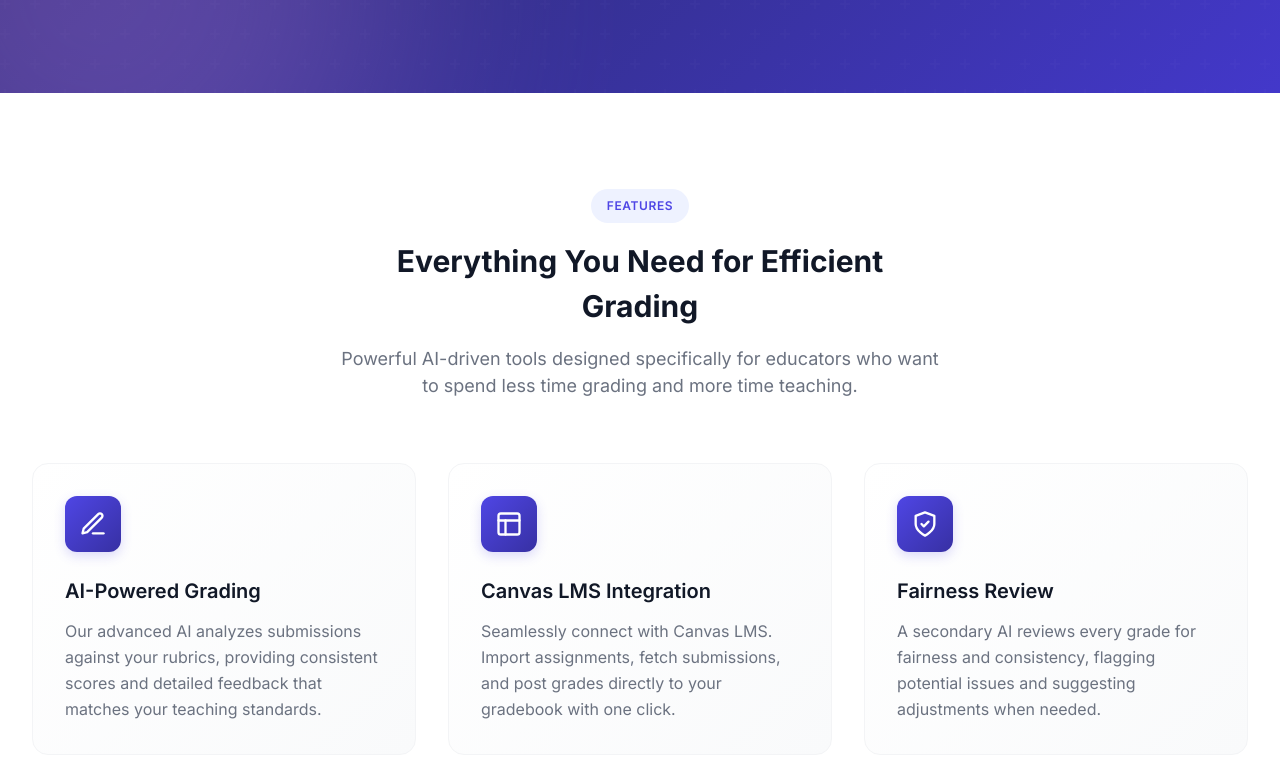
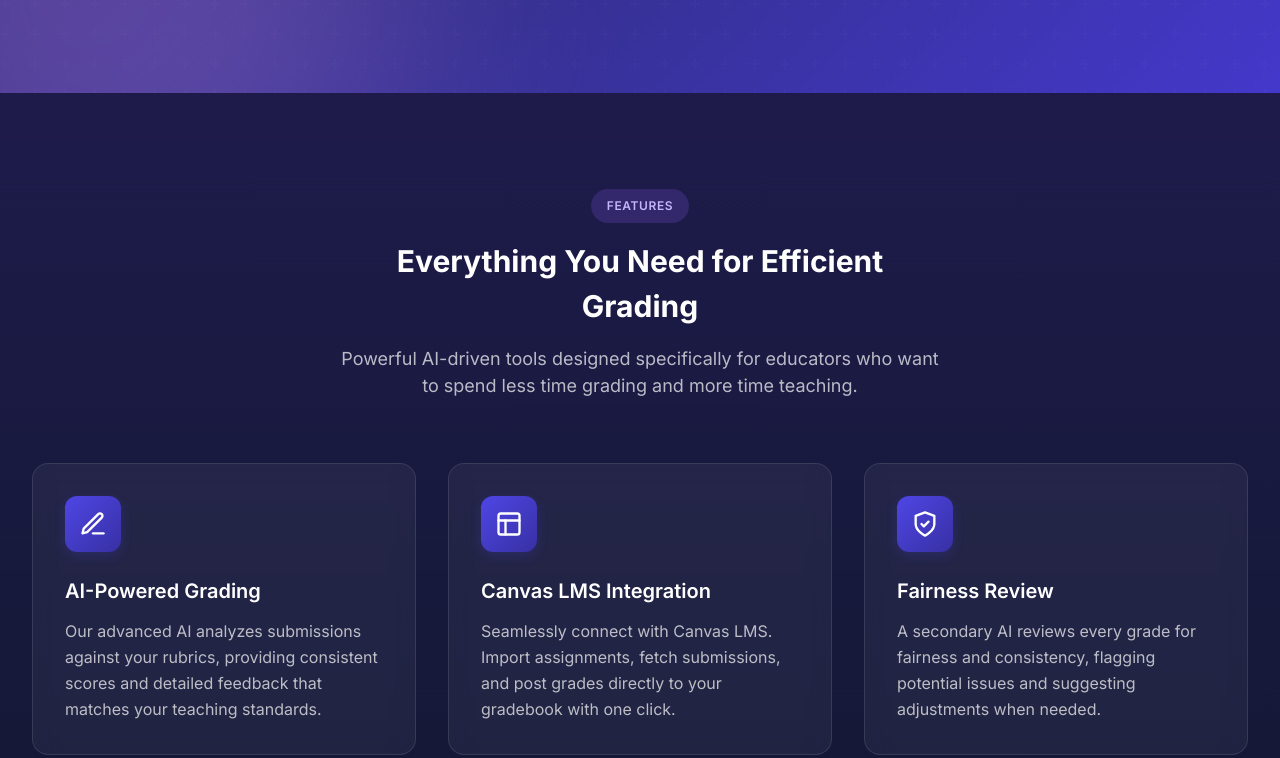
Before and after one commit to mataylorit-dev/canvas-speed-grader, a plain HTML site: page docs/index.html in a window 1280 px wide. Shown: the part 884-1642 px from the top of the page. Drawn offline with Linux system fonts and the light colour scheme.

Commit message:
Fix feature card readability - dark theme styling

```diff
--- a/docs/css/main.css
+++ b/docs/css/main.css
@@ -216,7 +216,7 @@
    -------------------------------------------------------------------------- */
 .features-section {
   padding: var(--space-24) 0;
-  background-color: var(--bg-primary);
+  background: linear-gradient(180deg, #1e1b4b 0%, #0f172a 100%);
 }
 
 .section-header {
@@ -230,8 +230,8 @@
   padding: var(--space-2) var(--space-4);
   font-size: var(--font-size-xs);
   font-weight: var(--font-weight-semibold);
-  color: var(--color-primary);
-  background-color: var(--color-primary-50);
+  color: #c4b5fd;
+  background-color: rgba(139, 92, 246, 0.2);
   border-radius: var(--radius-full);
   text-transform: uppercase;
   letter-spacing: 0.05em;
@@ -241,13 +241,13 @@
 .section-title {
   font-size: var(--font-size-3xl);
   font-weight: var(--font-weight-bold);
-  color: var(--text-primary);
+  color: #ffffff;
   margin-bottom: var(--space-4);
 }
 
 .section-description {
   font-size: var(--font-size-lg);
-  color: var(--text-tertiary);
+  color: rgba(255, 255, 255, 0.7);
 }
 
 .features-grid {
@@ -270,16 +270,18 @@
 
 .feature-card {
   padding: var(--space-8);
-  background: linear-gradient(135deg, var(--bg-primary) 0%, var(--color-gray-50) 100%);
-  border: 1px solid var(--color-gray-100);
+  background: rgba(255, 255, 255, 0.05);
+  backdrop-filter: blur(10px);
+  border: 1px solid rgba(255, 255, 255, 0.1);
   border-radius: var(--radius-2xl);
   transition: all var(--transition-base);
 }
 
 .feature-card:hover {
   transform: translateY(-4px);
-  box-shadow: var(--shadow-lg);
-  border-color: var(--color-primary-200);
+  box-shadow: 0 20px 40px rgba(0, 0, 0, 0.3);
+  border-color: rgba(255, 255, 255, 0.2);
+  background: rgba(255, 255, 255, 0.08);
 }
 
 .feature-icon {
@@ -303,13 +305,13 @@
 .feature-title {
   font-size: var(--font-size-xl);
   font-weight: var(--font-weight-semibold);
-  color: var(--text-primary);
+  color: #ffffff;
   margin-bottom: var(--space-3);
 }
 
 .feature-description {
   font-size: var(--font-size-base);
-  color: var(--text-tertiary);
+  color: rgba(255, 255, 255, 0.7);
   line-height: var(--line-height-relaxed);
 }
 
--- a/static/css/main.css
+++ b/static/css/main.css
@@ -216,7 +216,7 @@
    -------------------------------------------------------------------------- */
 .features-section {
   padding: var(--space-24) 0;
-  background-color: var(--bg-primary);
+  background: linear-gradient(180deg, #1e1b4b 0%, #0f172a 100%);
 }
 
 .section-header {
@@ -230,8 +230,8 @@
   padding: var(--space-2) var(--space-4);
   font-size: var(--font-size-xs);
   font-weight: var(--font-weight-semibold);
-  color: var(--color-primary);
-  background-color: var(--color-primary-50);
+  color: #c4b5fd;
+  background-color: rgba(139, 92, 246, 0.2);
   border-radius: var(--radius-full);
   text-transform: uppercase;
   letter-spacing: 0.05em;
@@ -241,13 +241,13 @@
 .section-title {
   font-size: var(--font-size-3xl);
   font-weight: var(--font-weight-bold);
-  color: var(--text-primary);
+  color: #ffffff;
   margin-bottom: var(--space-4);
 }
 
 .section-description {
   font-size: var(--font-size-lg);
-  color: var(--text-tertiary);
+  color: rgba(255, 255, 255, 0.7);
 }
 
 .features-grid {
@@ -270,16 +270,18 @@
 
 .feature-card {
   padding: var(--space-8);
-  background: linear-gradient(135deg, var(--bg-primary) 0%, var(--color-gray-50) 100%);
-  border: 1px solid var(--color-gray-100);
+  background: rgba(255, 255, 255, 0.05);
+  backdrop-filter: blur(10px);
+  border: 1px solid rgba(255, 255, 255, 0.1);
   border-radius: var(--radius-2xl);
   transition: all var(--transition-base);
 }
 
 .feature-card:hover {
   transform: translateY(-4px);
-  box-shadow: var(--shadow-lg);
-  border-color: var(--color-primary-200);
+  box-shadow: 0 20px 40px rgba(0, 0, 0, 0.3);
+  border-color: rgba(255, 255, 255, 0.2);
+  background: rgba(255, 255, 255, 0.08);
 }
 
 .feature-icon {
@@ -303,13 +305,13 @@
 .feature-title {
   font-size: var(--font-size-xl);
   font-weight: var(--font-weight-semibold);
-  color: var(--text-primary);
+  color: #ffffff;
   margin-bottom: var(--space-3);
 }
 
 .feature-description {
   font-size: var(--font-size-base);
-  color: var(--text-tertiary);
+  color: rgba(255, 255, 255, 0.7);
   line-height: var(--line-height-relaxed);
 }
 
```
